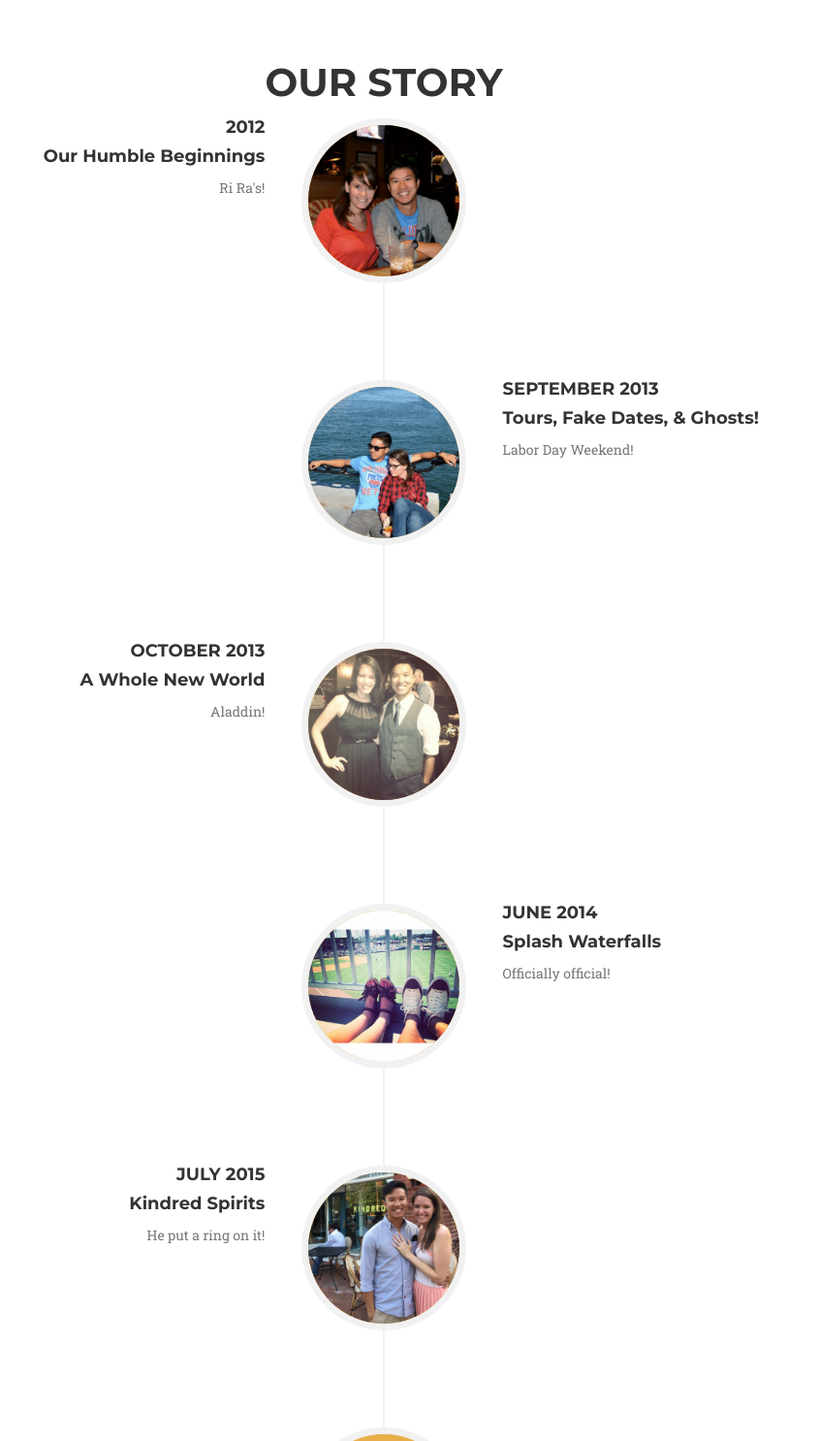
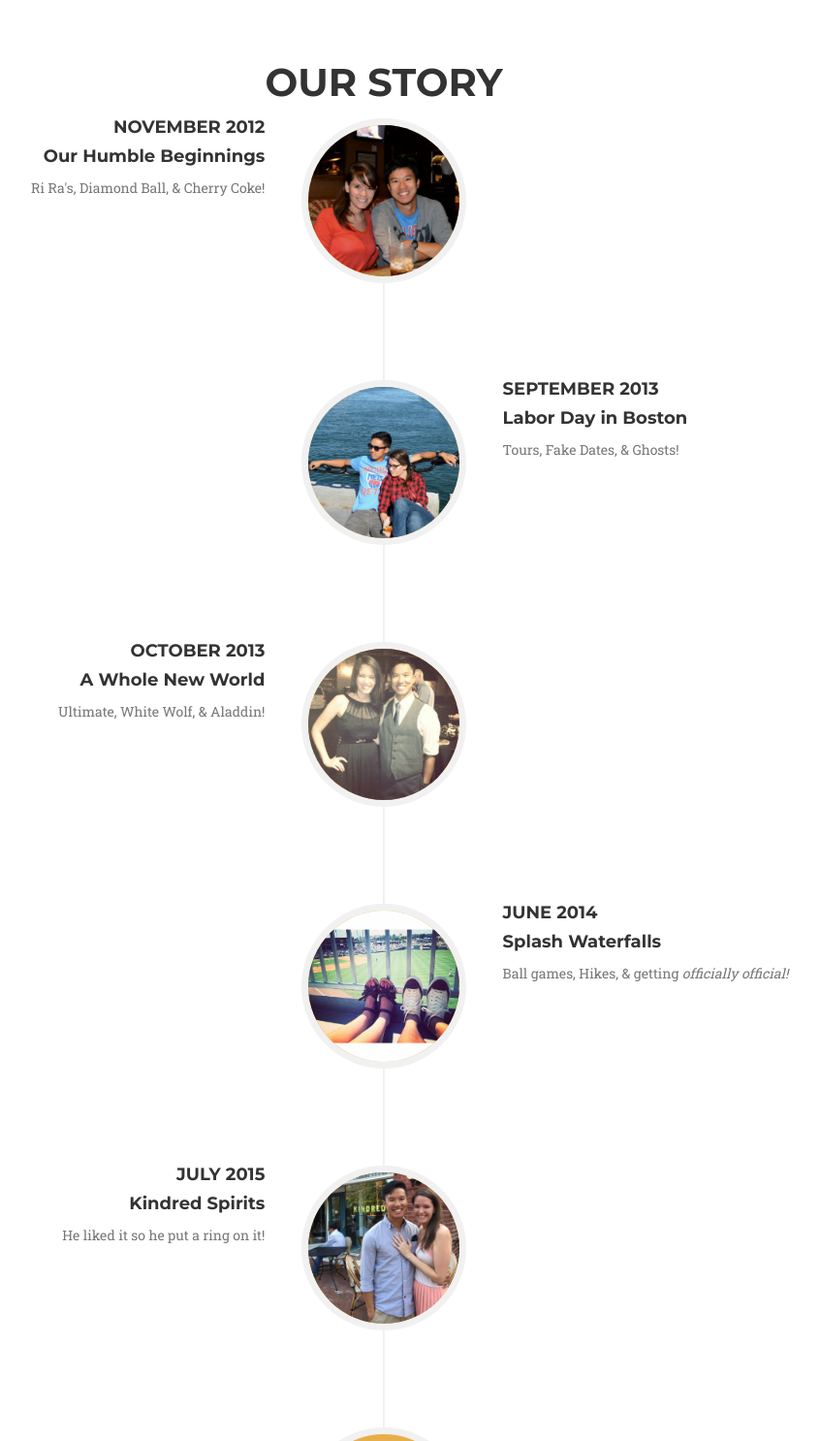
Before and after one commit to andrewhau1/wedding, a plain HTML site: page index.html in a window 1280 px wide. Shown: the part 1800-3286 px from the top of the page at 97% size, without its empty margins (244-1090 px from the left). Drawn offline with nearby package versions, Linux system fonts and the light colour scheme; a web font is replaced by a local one.

Commit message:
changes made to our story copy

```diff
--- a/index.html
+++ b/index.html
@@ -155,11 +155,11 @@
                             </div>
                             <div class="timeline-panel">
                                 <div class="timeline-heading">
-                                    <h4>2012</h4>
+                                    <h4>November 2012</h4>
                                     <h4 class="subheading">Our Humble Beginnings</h4>
                                 </div>
                                 <div class="timeline-body">
-                                    <p class="text-muted">Ri Ra's!</p>
+                                    <p class="text-muted">Ri Ra's, Diamond Ball, & Cherry Coke!</p>
                                 </div>
                             </div>
                         </li>
@@ -170,10 +170,10 @@
                             <div class="timeline-panel">
                                 <div class="timeline-heading">
                                     <h4>September 2013</h4>
-                                    <h4 class="subheading">Tours, Fake Dates, & Ghosts!</h4>
+                                    <h4 class="subheading">Labor Day in Boston</h4>
                                 </div>
                                 <div class="timeline-body">
-                                    <p class="text-muted">Labor Day Weekend!</p>
+                                    <p class="text-muted">Tours, Fake Dates, & Ghosts!</p>
                                 </div>
                             </div>
                         </li>
@@ -187,7 +187,7 @@
                                     <h4 class="subheading">A Whole New World</h4>
                                 </div>
                                 <div class="timeline-body">
-                                    <p class="text-muted">Aladdin!</p>
+                                    <p class="text-muted">Ultimate, White Wolf, & Aladdin!</p>
                                 </div>
                             </div>
                         </li>
@@ -201,7 +201,7 @@
                                     <h4 class="subheading">Splash Waterfalls</h4>
                                 </div>
                                 <div class="timeline-body">
-                                    <p class="text-muted">Officially official!</p>
+                                    <p class="text-muted">Ball games, Hikes, & getting <i>officially official!</i></p>
                                 </div>
                             </div>
                         </li>
@@ -215,7 +215,7 @@
                                     <h4 class="subheading">Kindred Spirits</h4>
                                 </div>
                                 <div class="timeline-body">
-                                    <p class="text-muted">He put a ring on it!</p>
+                                    <p class="text-muted">He liked it so he put a ring on it!</p>
                                 </div>
                             </div>
                         </li>
```
